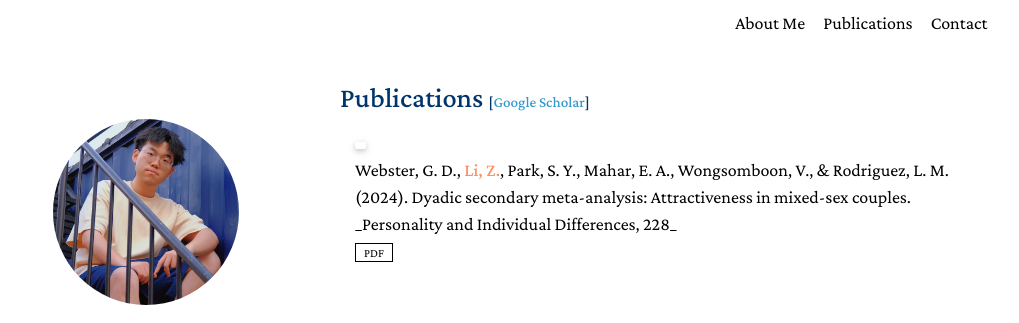
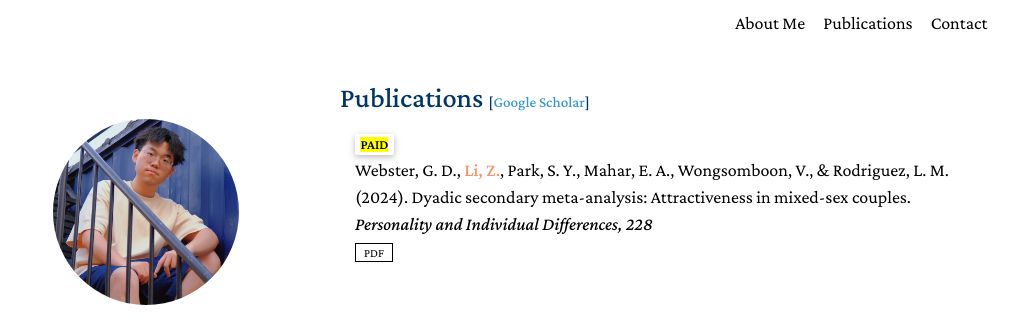
Before and after one commit to zhongchili52/zhongchili52.github.io, a Jekyll site: the page built from publicationspage.md, in a window 1280 px wide. Shown: the top 323 px of the page, without its empty margins (130-1149 px from the left). Built offline with Jekyll 4.4.1, drawn with Linux system fonts in a browser that asks for light colours; nearby versions of some CDN libraries; library files that are not in the unit come from our copies; a style sheet for code colours, icons or effects is not loaded.

Commit message:
Update publications.yml

```diff
--- a/_data/publications.yml
+++ b/_data/publications.yml
@@ -1,4 +1,5 @@
 main:
 
-  - authors: "Webster, G. D., <strong><span style='color: #fb9062;'>Li, Z.</span></strong>, Park, S. Y., Mahar, E. A., Wongsomboon, V., & Rodriguez, L. M. (2024). Dyadic secondary meta-analysis: Attractiveness in mixed-sex couples. _Personality and Individual Differences, 228_"
+  - authors: "Webster, G. D., <strong><span style='color: #fb9062;'>Li, Z.</span></strong>, Park, S. Y., Mahar, E. A., Wongsomboon, V., & Rodriguez, L. M. (2024). Dyadic secondary meta-analysis: Attractiveness in mixed-sex couples. <i>Personality and Individual Differences, 228</i>"
     pdf: https://www.sciencedirect.com/science/article/pii/S0191886924001909
+    conference_short: "<span style='background-color: yellow; color: black;'>PAID</span>"
```
